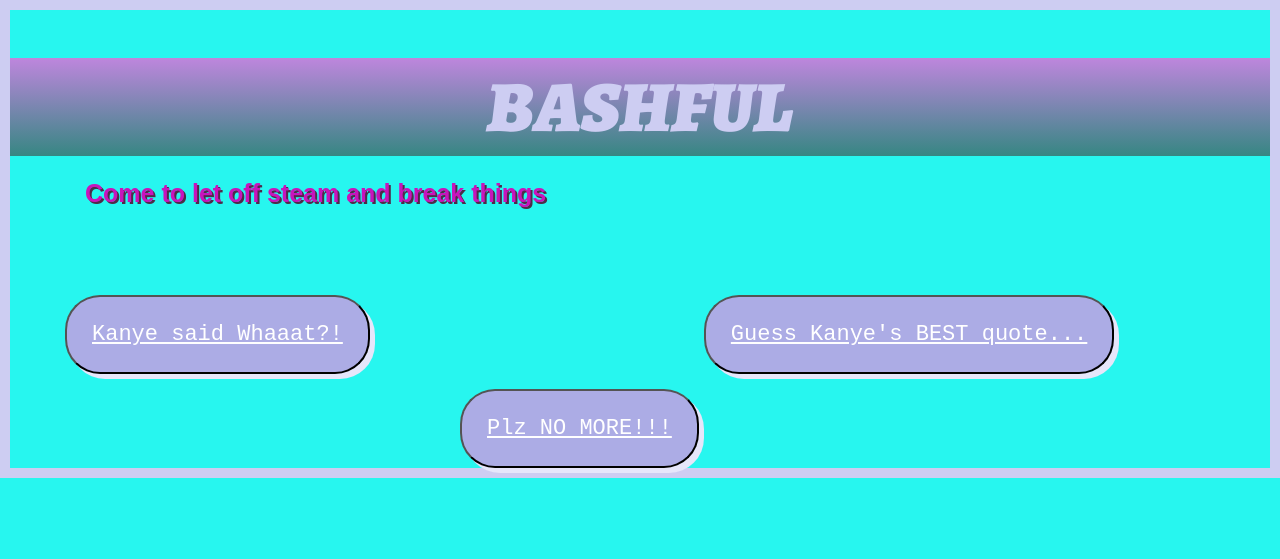
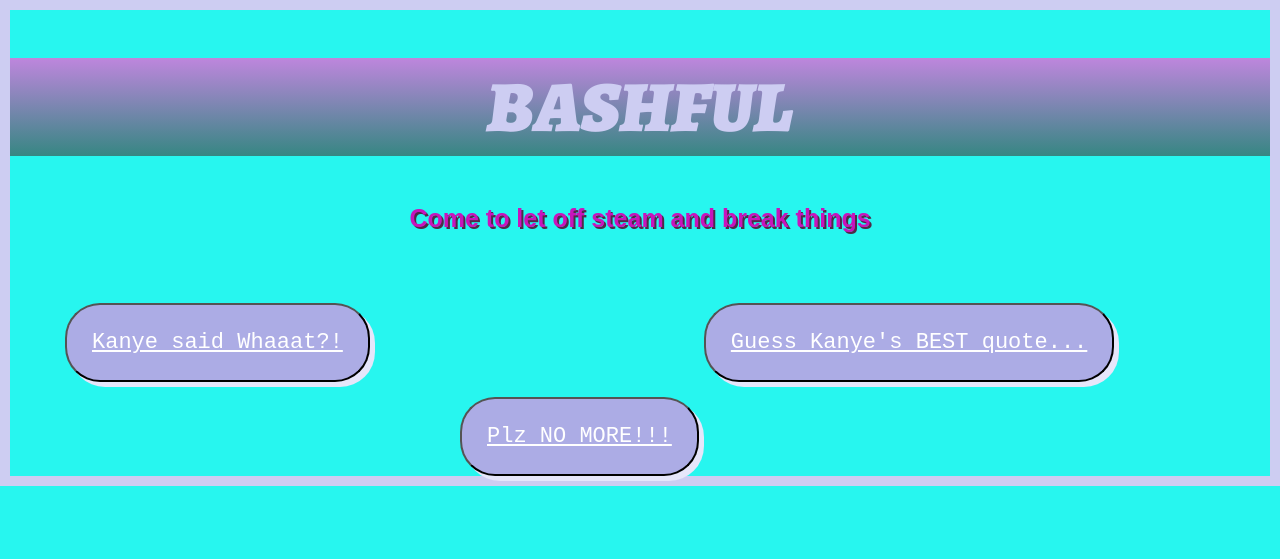
Before and after one commit to Shatawni/MVP-RageRoom, a website: page public/index.html in a window 1280 px wide. Shown: the top 559 px of the page. Drawn offline with nearby package versions, Linux system fonts and the light colour scheme; a web font is replaced by a local one.

Commit message:
Added more css styling to my html file

```diff
--- a/public/index.css
+++ b/public/index.css
@@ -25,6 +25,9 @@
 }
 
 #secondH1 {
+  display: flex;
+  flex-wrap: wrap;
+  justify-content: center;
   color: rgb(200, 20, 188);
   font-size: 25px;
   text-shadow: 2px 2px #4e2b49;
@@ -34,7 +37,7 @@
   ); */
   border-left-color: aliceblue;
   margin-top: -25px;
-  margin-left: 75px;
+  margin: auto;
   font-family: 'Aclonica', sans-serif;
 }
 
```
